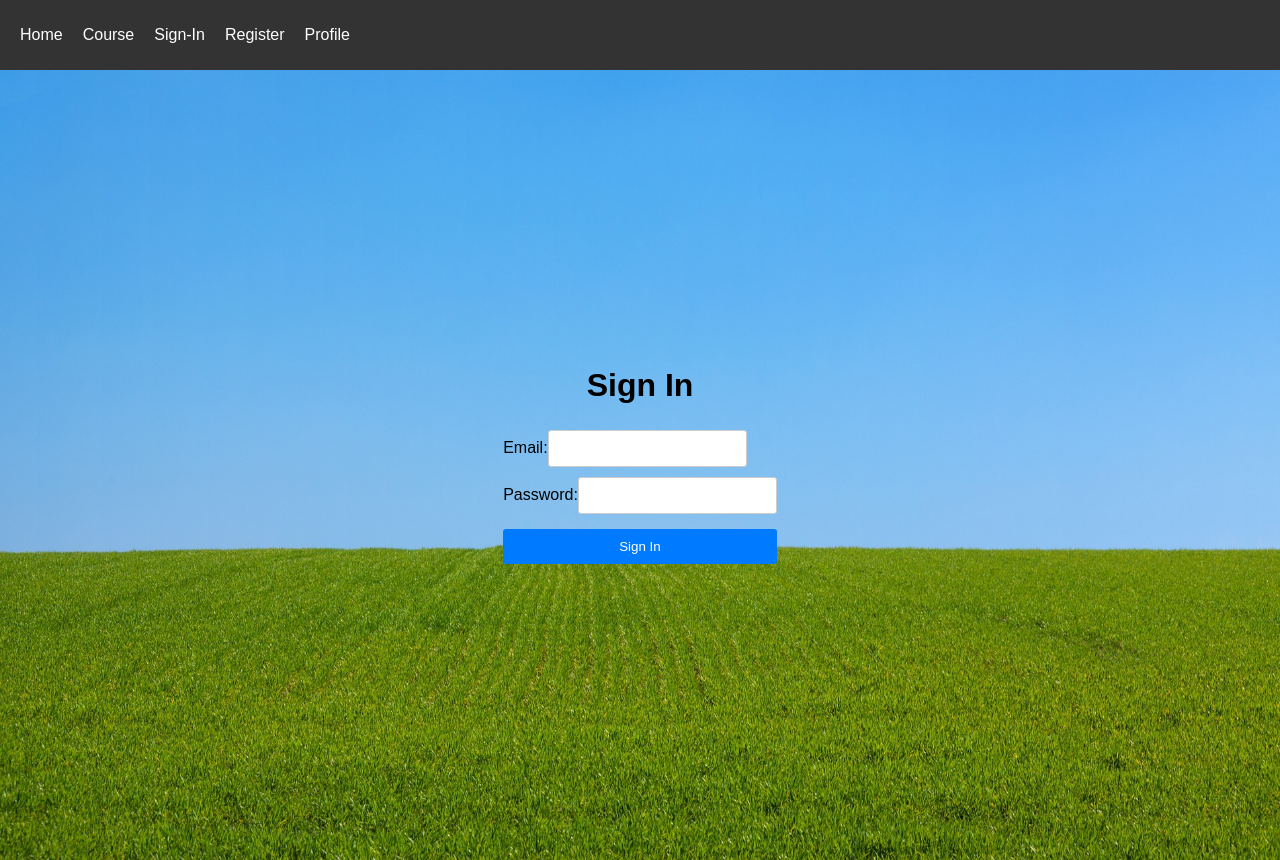
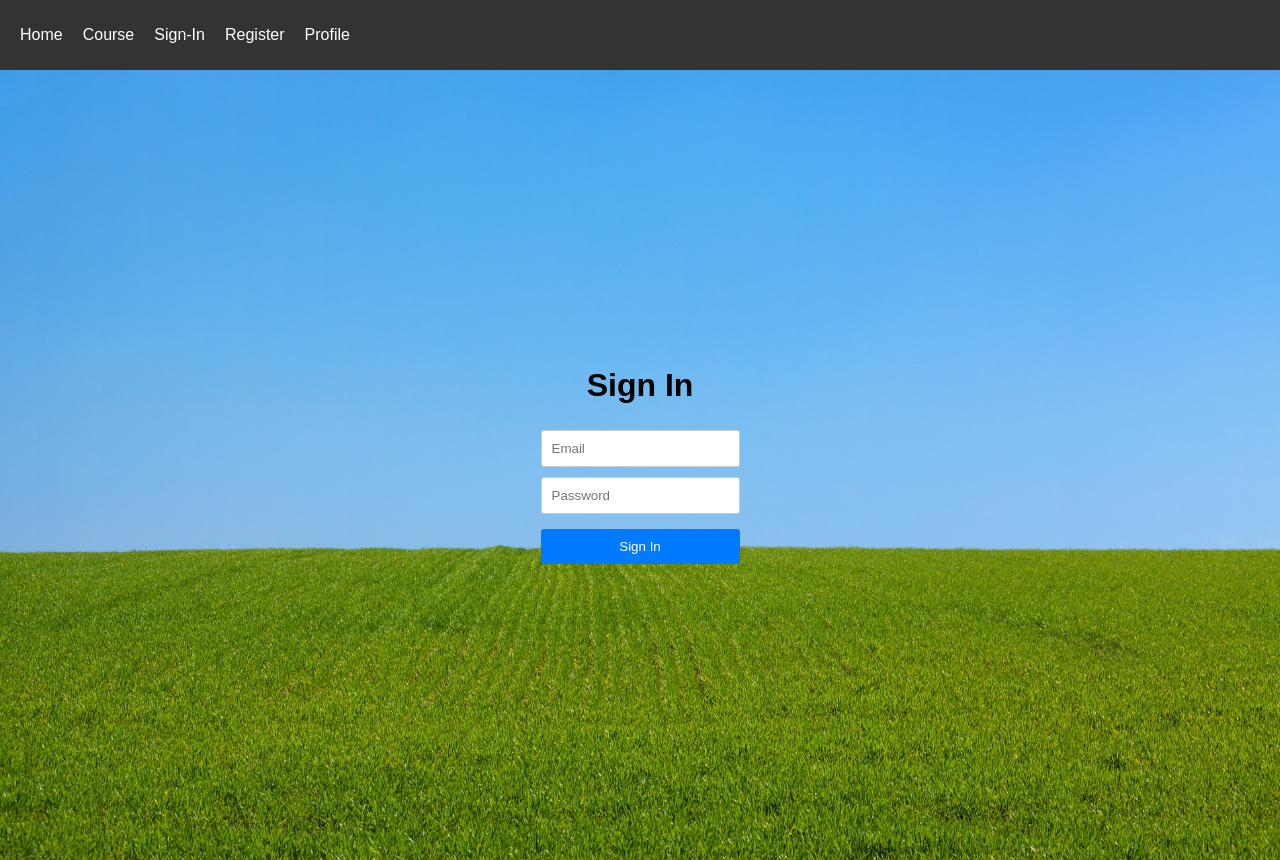
Before and after one commit to WSU-4110/LearningManagementSystem, a React (Create React App) app in the folder frontend/: page /signin in a window 1280 px wide. Built offline with nearby package versions, Linux system fonts and the light colour scheme.

Commit message:
Add placeholder to sign in

```diff
--- a/frontend/src/components/signin.component.js
+++ b/frontend/src/components/signin.component.js
@@ -28,17 +28,17 @@ export default function Signin() {
         <h1>Sign In</h1>
             <form>
                 <div>
-                    <label>Email:</label>
                     <input
                         type="email"
+                        placeholder="Email"
                         value={email}
                         onChange={(e) => setEmail(e.target.value)}
                     />
                 </div>
                 <div>
-                    <label>Password:</label>
                     <input
                         type="password"
+                        placeholder="Password"
                         value={password}
                         onChange={(e) => setPassword(e.target.value)}
                     />
```
